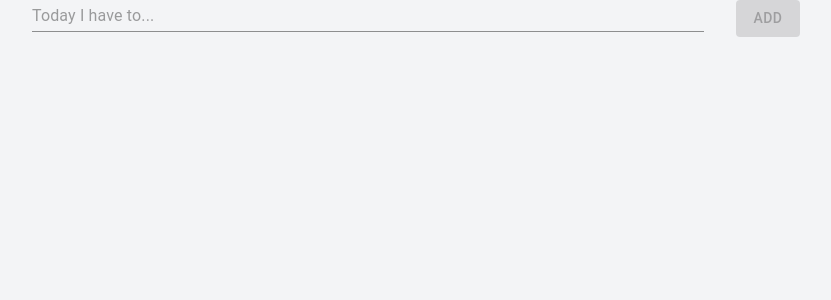
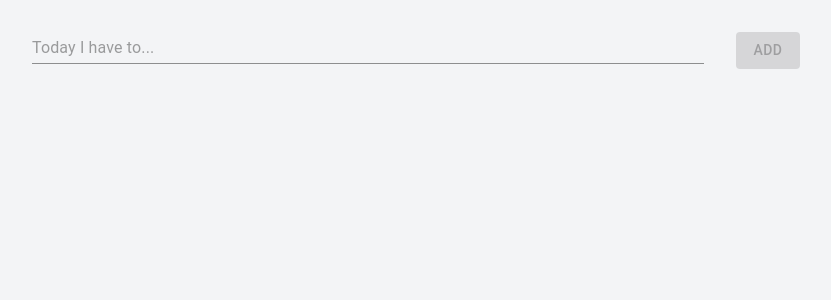
Before and after one commit to daniudo557/todo-list, a React (Create React App) app: page / in a window 1280 px wide. Shown: the top 300 px of the page, without its empty margins (224-1055 px from the left). Built offline with nearby package versions, Linux system fonts and the light colour scheme.

Commit message:
Include paddingTop on wrapper component

```diff
--- a/src/components/Wrapper/index.tsx
+++ b/src/components/Wrapper/index.tsx
@@ -13,6 +13,7 @@ const Wrapper = ({ children }: WrapperProps) => {
         flexDirection: "column",
         justifyContent: "center",
         alignItems: "center",
+        paddingTop: 32,
       }}
     >
       <div className="wrapper">{children}</div>
```
